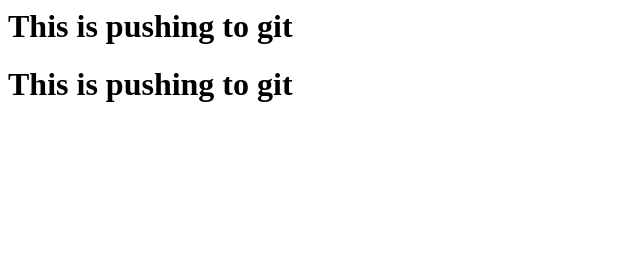
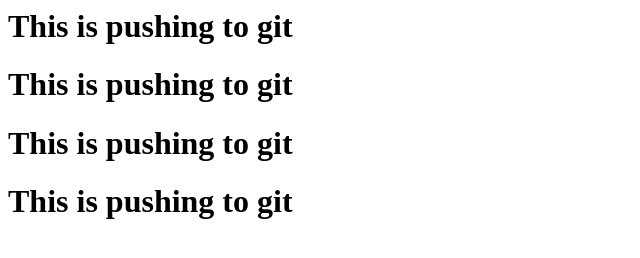
Before and after one commit to bhunter6/gitpractice, a plain HTML site: page index.html in a window 1280 px wide. Shown: the whole page, without its empty margins (0-640 px from the left). Drawn offline with Linux system fonts and the light colour scheme.

Commit message:
I still got it

```diff
--- a/index.html
+++ b/index.html
@@ -1,4 +1,6 @@
 <html>
 <h1> This is pushing to git</h1>
 <h1> This is pushing to git</h1>
+<h1> This is pushing to git</h1>
+<h1> This is pushing to git</h1>
 </html>
```
